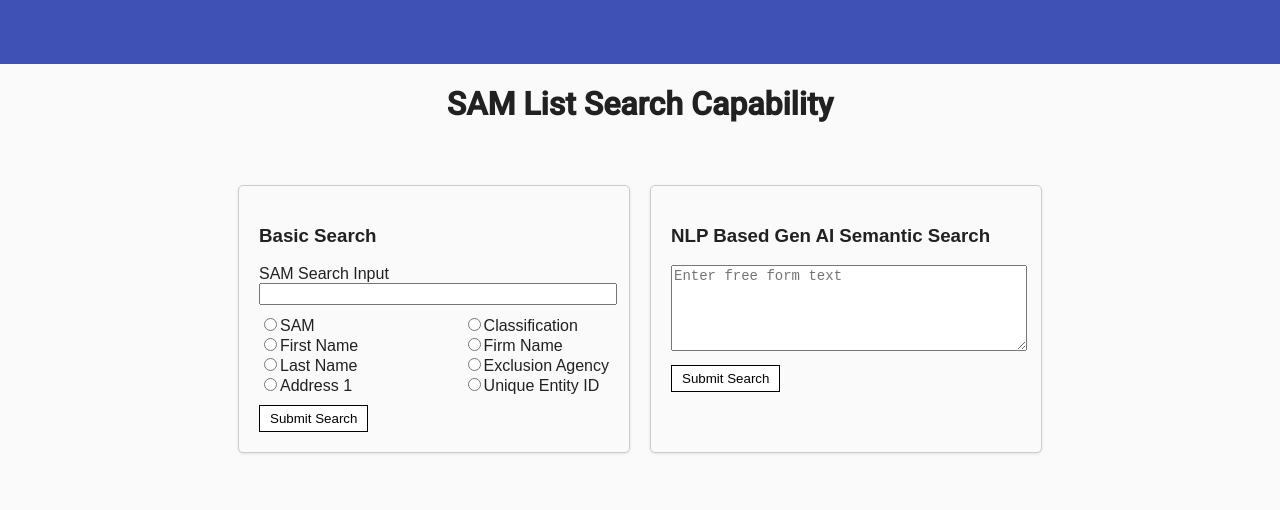
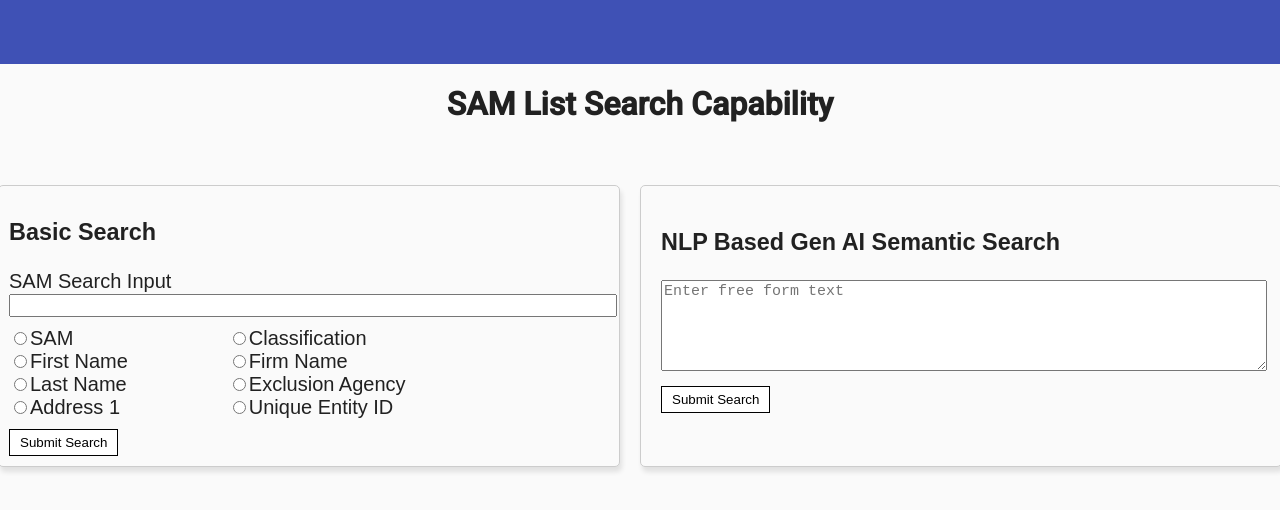
Before and after one commit to venumadisetty/fnma-firecodefusion, an Angular app in the folder frontend/: page / in a window 1280 px wide. Shown: the top 510 px of the page. Built offline with nearby package versions, Linux system fonts and the light colour scheme.

Commit message:
Updated styling on UI

```diff
--- a/frontend/src/app/home/home.component.html
+++ b/frontend/src/app/home/home.component.html
@@ -8,7 +8,7 @@
                 <label for="samInput">SAM Search Input</label>
                 <input type="text" id="samInput" name="samInput" [(ngModel)]="basicSearch.samInput"
                        style="width: 100%; margin-bottom: 10px;" required />
-                <div style="display: flex; justify-content: space-between;">
+                <div style="display: flex; column-gap: 100px;">
                     <div>
                         <input type="radio" id="sam" [(ngModel)]="basicSearch.filters.sam" name="filterGroup" value="SAMNumber" (change)="onRadioChange($event)"/>
                         <label for="sam">SAM</label><br />
--- a/frontend/src/app/home/home.component.scss
+++ b/frontend/src/app/home/home.component.scss
@@ -4,8 +4,8 @@
 
   display: flex;
   flex-direction: column;
-  align-items: center;   /* Ensures horizontal centering of children */
-  justify-content: center; /* Ensures vertical centering if panel has height */
+  align-items: center;
+  justify-content: center;
   text-align: center;
 }
 
@@ -41,31 +41,32 @@
 
 textarea,
 input[type='text'] {
-  font-size: 14px;
+  font-size: 15px;
 }
 
-/* Ensure dv-basic-search is centered */
 .dv-basic-search,
 .dv-adv-search {
-  border: 1px solid #ccc; /* Lighter gray border instead of black */
-  background-color: #fafafa; /* Light background to make it less stark */
-  border-radius: 5px; /* Rounded corners for a softer look */
+  border: 100px solid #ccc;
+  background-color: #fafafa;
+  border-radius: 5px;
   padding: 20px;
-  width: 300px; /* or 400px for dv-adv-search, adjust as needed */
-  margin: 20px auto; /* Center the box */
-  box-shadow: 0 1px 3px rgba(0,0,0,0.1); /* Subtle shadow to add depth */
+  width: 600px;
+  margin: 20px auto;
+  box-shadow: 2px 5px 5px rgba(0,0,0,0.1);
   font-family: Arial, sans-serif;
-  text-align: left; /* Keep text aligned to the left for readability */
+  text-align: left;
+  font-size: 20px;
 }
+
+
 
 .dv-basic-search{
   flex: 1;
-  padding: 20px;
+  padding: 10px;
   border: 1px solid #ccc;
   border-radius: 5px
 }
 .dv-adv-search {
-  width: 400px; /* Adjust as needed for advanced search box */
   flex: 1;
   padding: 20px;
   border: 1px solid #ccc;
```
Also changed, not shown: 2 other files (tests, documents, lock files or other folders).
